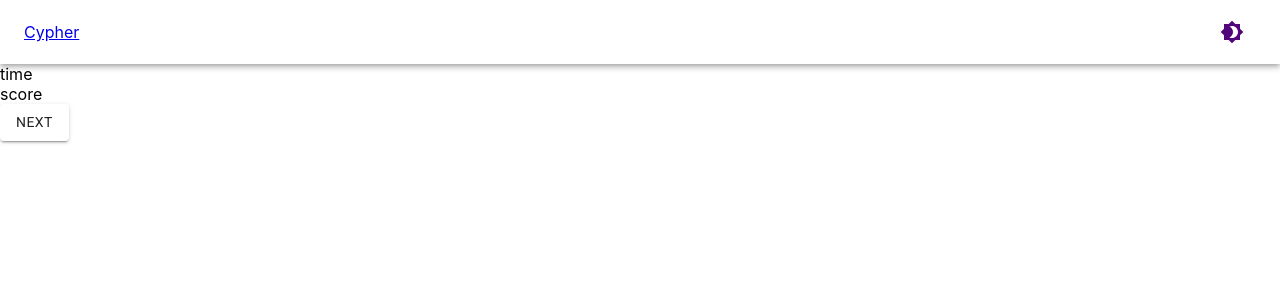
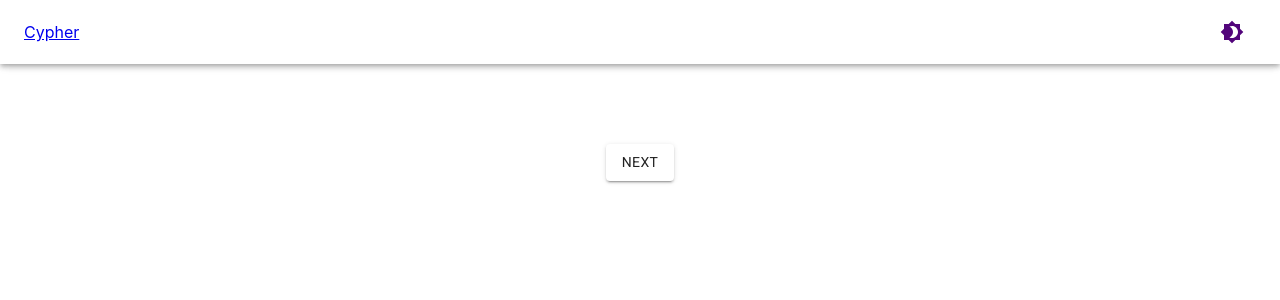
Before and after one commit to OmkarArora/cypher-quiz-app, a React (Create React App) app: page /quiz/1/play in a window 1280 px wide. Shown: the top 300 px of the page. Built offline with nearby package versions, Linux system fonts and the light colour scheme; a web font is replaced by a local one.

Commit message:
style: quiz play area styling

```diff
--- a/src/App.css
+++ b/src/App.css
@@ -2,5 +2,4 @@
   display: flex;
   flex-direction: column;
   height: 100%;
-  padding-bottom: 2rem;
 }
--- a/src/components/Home/home.css
+++ b/src/components/Home/home.css
@@ -3,6 +3,7 @@
   flex-direction: column;
   align-items: center;
   gap: 1rem;
+  padding-bottom: 1rem;
 }
 
 .home .logo {
--- a/src/components/QuizHome/quizHome.css
+++ b/src/components/QuizHome/quizHome.css
@@ -2,8 +2,8 @@
   display: flex;
   flex-direction: column;
   gap: 1rem;
-  margin-top: 1rem;
   align-items: center;
+  margin-top: var(--page-top-margin);
 }
 
 .quiz-home .title {
--- a/src/components/QuizPlayArea/QuizPlayArea.tsx
+++ b/src/components/QuizPlayArea/QuizPlayArea.tsx
@@ -3,6 +3,7 @@ import { useNavigate, useParams } from "react-router";
 import { useQuiz } from "../../contexts";
 import { Button, useTheme } from "@material-ui/core";
 import { Option, Answers } from "../../types";
+import "./quizPlayArea.css";
 
 export const QuizPlayArea = () => {
   const { quizId } = useParams();
@@ -83,21 +84,15 @@ export const QuizPlayArea = () => {
   };
 
   return (
-    <div>
-      <div>
-        <div>time</div>
-        <div>score</div>
-      </div>
-      <div>{currentQuestion?.question}</div>
+    <div className="quiz-playarea">
+      <div className="question">{currentQuestion?.question}</div>
       {currentQuestion?.questionImage && (
-        <div>
-          <img
-            src={`${currentQuestion.questionImage}`}
-            alt={`${currentQuestion.question}`}
-          />
-        </div>
+        <img
+          src={`${currentQuestion.questionImage}`}
+          alt={`${currentQuestion.question}`}
+        />
       )}
-      <div>
+      <div className="container-options">
         {currentQuestion?.options.map((option) => (
           <Button
             variant="contained"
--- /dev/null
+++ b/src/components/QuizPlayArea/quizPlayArea.css
@@ -0,0 +1,38 @@
+.quiz-playarea {
+  display: flex;
+  flex-direction: column;
+  align-items: center;
+  justify-content: center;
+  gap: 2rem;
+  margin-top: var(--page-top-margin);
+}
+
+.quiz-playarea .question {
+  font-size: 2rem;
+  font-family: var(--font-family-secondary);
+  text-align: center;
+}
+
+.quiz-playarea img {
+  max-width: 100%;
+}
+
+.container-options {
+  display: flex;
+  flex-direction: column;
+  align-items: center;
+  gap: 1rem;
+  margin: 0 0.5rem;
+}
+
+@media only screen and (min-width: 768px) {
+  .quiz-playarea img {
+    max-width: 500px;
+  }
+
+  .container-options {
+    max-width: 500px;
+    flex-direction: row;
+    flex-wrap: wrap;
+  }
+}
--- a/src/index.css
+++ b/src/index.css
@@ -1,5 +1,9 @@
 @import url("https://fonts.googleapis.com/css2?family=Monoton&display=swap");
 @import url("https://fonts.googleapis.com/css2?family=Pattaya&display=swap");
+
+#root {
+  height: 100vh;
+}
 
 body {
   margin: 0;
@@ -14,6 +18,8 @@ body {
 
   --font-family-primary: "Monoton", cursive;
   --font-family-secondary: "Pattaya", sans-serif;
+
+  --page-top-margin: 1rem;
 }
 
 code {
```
